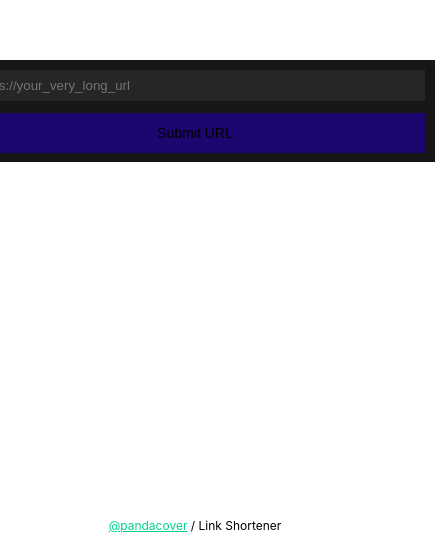
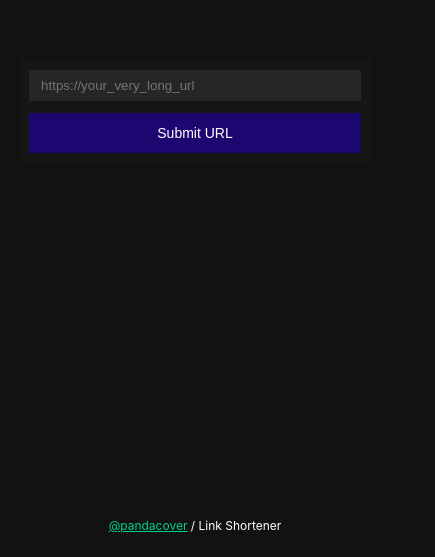
Before and after one commit to pandacover/url-shortener, a Next.js app: page / in a window 390 px wide. Shown: the part 287-844 px from the top of the page, 435 px wide, since content can reach past the window. Built offline with nearby package versions, Linux system fonts and the light colour scheme; no server answers.

Commit message:
responsiveness refactored

```diff
--- a/styles/Home.module.css
+++ b/styles/Home.module.css
@@ -54,3 +54,15 @@
 .footer a {
 	color: var(--primary-green);
 }
+
+@media screen and (max-width: 516px) {
+	.container {
+		width: 90%;
+		left: 5%;
+	}
+
+	.urlContainer {
+		width: 90%;
+		left: 5%;
+	}
+}
--- a/styles/globals.css
+++ b/styles/globals.css
@@ -16,6 +16,14 @@ body {
 	margin: 0;
 	font-family: -apple-system, BlinkMacSystemFont, Segoe UI, Roboto, Oxygen,
 		Ubuntu, Cantarell, Fira Sans, Droid Sans, Helvetica Neue, sans-serif;
+}
+
+html {
+	color-scheme: dark;
+}
+body {
+	color: white;
+	background: var(--primary-black);
 }
 
 * {
@@ -55,13 +63,3 @@ body {
 .error {
 	color: var(--primary-red);
 }
-
-@media (prefers-color-scheme: dark) {
-	html {
-		color-scheme: dark;
-	}
-	body {
-		color: white;
-		background: var(--primary-black);
-	}
-}
```
